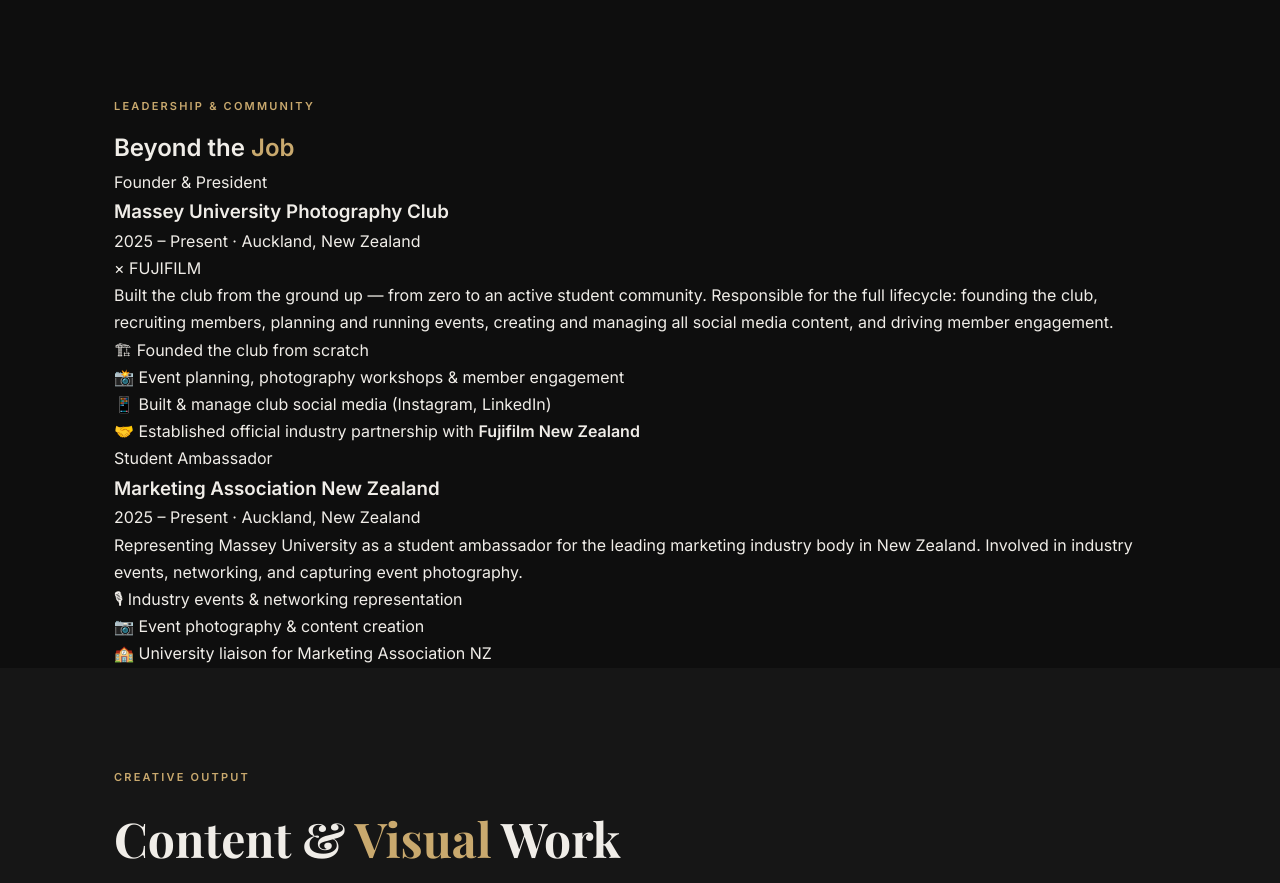
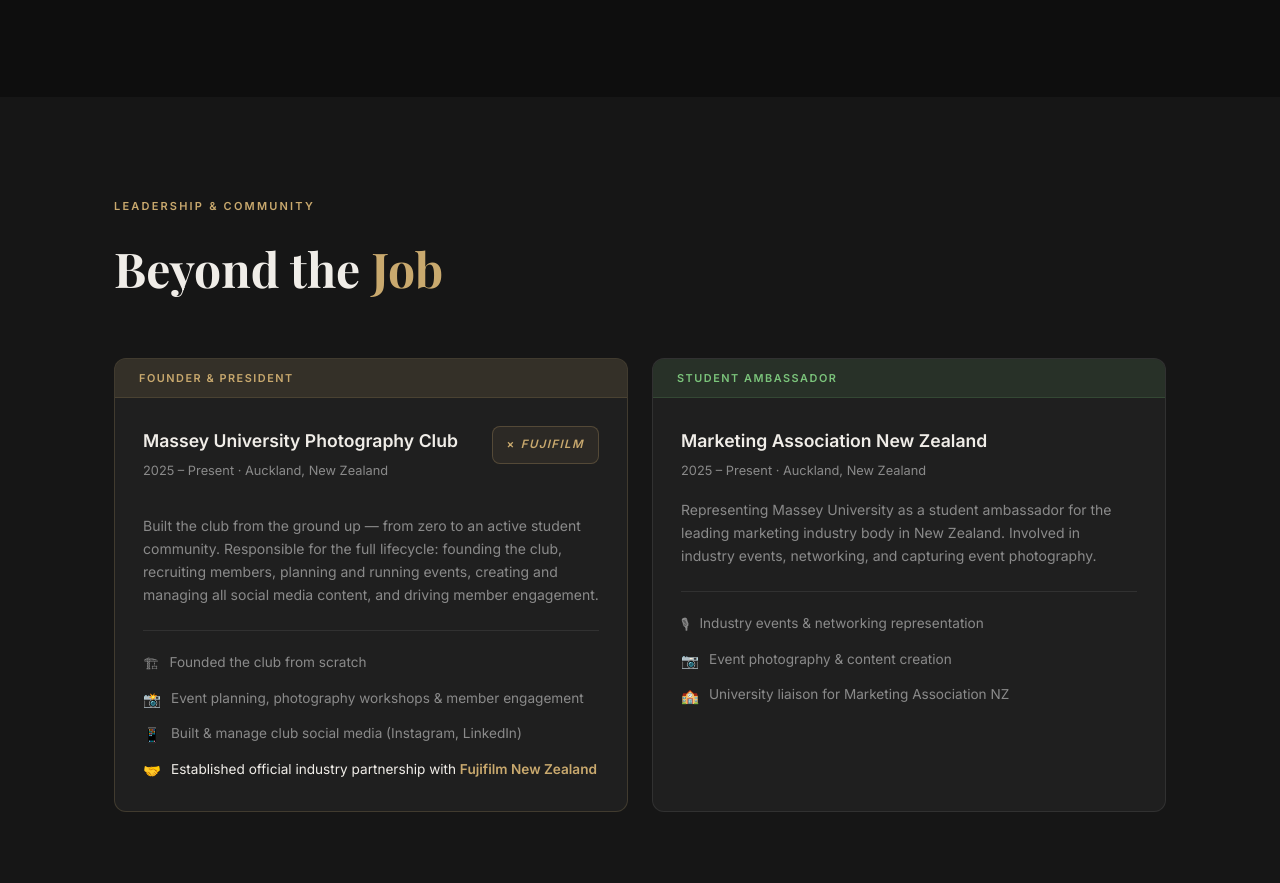
Before and after one commit to vicky032888/vicky032888.github.io, a plain HTML site: page index.html in a window 1280 px wide. Shown: the part 6168-7051 px from the top of the page. Drawn offline with nearby package versions, Linux system fonts and the light colour scheme.

Commit message:
Add leadership section styles to CSS

```diff
--- a/css/style.css
+++ b/css/style.css
@@ -729,6 +729,119 @@
 }
 .footer-note { font-size: 0.75rem; }
 
+/* ======================== LEADERSHIP ======================== */
+#leadership {
+  padding: 100px 0;
+  background: var(--bg-2);
+}
+#leadership h2 {
+  font-family: var(--font-serif);
+  font-size: clamp(2rem, 4vw, 3rem);
+  margin-bottom: 48px;
+}
+.leadership-grid {
+  display: grid;
+  grid-template-columns: 1fr 1fr;
+  gap: 24px;
+}
+.leadership-card {
+  background: var(--bg-3);
+  border: 1px solid var(--border);
+  border-radius: var(--radius);
+  overflow: hidden;
+  transition: border-color 0.3s, transform 0.3s;
+}
+.leadership-card:hover {
+  border-color: rgba(201,169,110,0.35);
+  transform: translateY(-4px);
+  box-shadow: var(--shadow);
+}
+.leadership-card.leadership-main {
+  border-color: rgba(201,169,110,0.2);
+}
+.leadership-badge {
+  display: inline-block;
+  font-size: 0.68rem;
+  font-weight: 700;
+  letter-spacing: 0.14em;
+  text-transform: uppercase;
+  background: rgba(201,169,110,0.12);
+  color: var(--accent);
+  padding: 10px 24px;
+  width: 100%;
+  border-bottom: 1px solid rgba(201,169,110,0.15);
+}
+.leadership-badge-green {
+  background: rgba(120,200,120,0.1);
+  color: #7bc47b;
+  border-bottom-color: rgba(120,200,120,0.15);
+}
+.leadership-body {
+  padding: 28px;
+}
+.leadership-title-row {
+  display: flex;
+  align-items: flex-start;
+  justify-content: space-between;
+  gap: 16px;
+  margin-bottom: 16px;
+}
+.leadership-card h3 {
+  font-size: 1.1rem;
+  font-weight: 600;
+  margin-bottom: 4px;
+}
+.leadership-meta {
+  font-size: 0.8rem;
+  color: var(--text-muted);
+  margin-bottom: 16px;
+}
+.leadership-desc {
+  font-size: 0.875rem;
+  color: var(--text-muted);
+  line-height: 1.65;
+  margin-bottom: 24px;
+}
+.leadership-highlights {
+  display: flex;
+  flex-direction: column;
+  gap: 10px;
+  padding-top: 20px;
+  border-top: 1px solid var(--border);
+}
+.lh-item {
+  display: flex;
+  align-items: flex-start;
+  gap: 10px;
+  font-size: 0.85rem;
+  color: var(--text-muted);
+}
+.lh-item.lh-highlight { color: var(--text); }
+.lh-item.lh-highlight strong { color: var(--accent); }
+.lh-icon { font-size: 0.9rem; flex-shrink: 0; margin-top: 1px; }
+
+.fujifilm-badge {
+  flex-shrink: 0;
+  display: flex;
+  align-items: center;
+  gap: 5px;
+  background: rgba(201,169,110,0.08);
+  border: 1px solid rgba(201,169,110,0.25);
+  border-radius: 8px;
+  padding: 8px 14px;
+  font-size: 0.72rem;
+  font-weight: 700;
+  letter-spacing: 0.12em;
+  color: var(--accent);
+  white-space: nowrap;
+}
+.fujifilm-badge span { font-style: italic; }
+
+@media (max-width: 768px) {
+  .leadership-grid { grid-template-columns: 1fr; }
+  .leadership-title-row { flex-direction: column; }
+}
+
 /* ======================== CAMPAIGN SCREENSHOTS ======================== */
 .campaign-thumb {
   position: relative;
```
